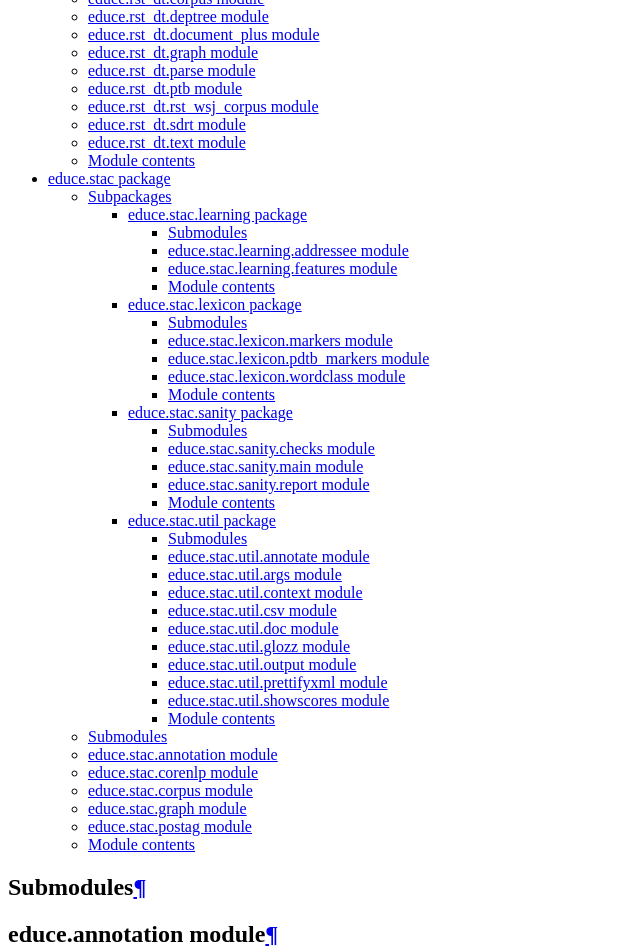
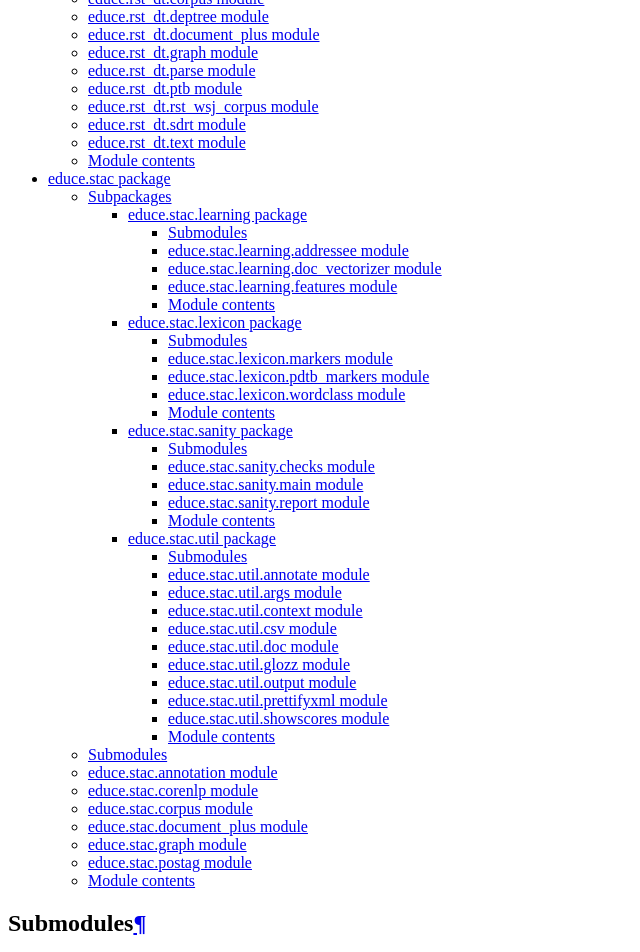
Before and after one commit to irit-melodi/educe, a Sphinx documentation site: the page built from docs/api-doc/educe.rst, in a window 1280 px wide and 1400 px high, scrolled down 1263 px. Shown: the top 952 px of the window, without its empty margins (0-640 px from the left). Built offline with Sphinx 7.4.7, drawn with Linux system fonts in a browser that asks for light colours; pages that are not in the unit, such as notebooks, are missing from menus.

Commit message:
DOC for STAC scikit learning infrastructure

```diff
--- a/docs/api-doc/educe.stac.learning.rst
+++ b/docs/api-doc/educe.stac.learning.rst
@@ -8,6 +8,14 @@
 ------------------------------------
 
 .. automodule:: educe.stac.learning.addressee
+    :members:
+    :undoc-members:
+    :show-inheritance:
+
+educe.stac.learning.doc_vectorizer module
+-----------------------------------------
+
+.. automodule:: educe.stac.learning.doc_vectorizer
     :members:
     :undoc-members:
     :show-inheritance:
--- a/docs/api-doc/educe.stac.rst
+++ b/docs/api-doc/educe.stac.rst
@@ -39,6 +39,14 @@
     :undoc-members:
     :show-inheritance:
 
+educe.stac.document_plus module
+-------------------------------
+
+.. automodule:: educe.stac.document_plus
+    :members:
+    :undoc-members:
+    :show-inheritance:
+
 educe.stac.graph module
 -----------------------
 
```
